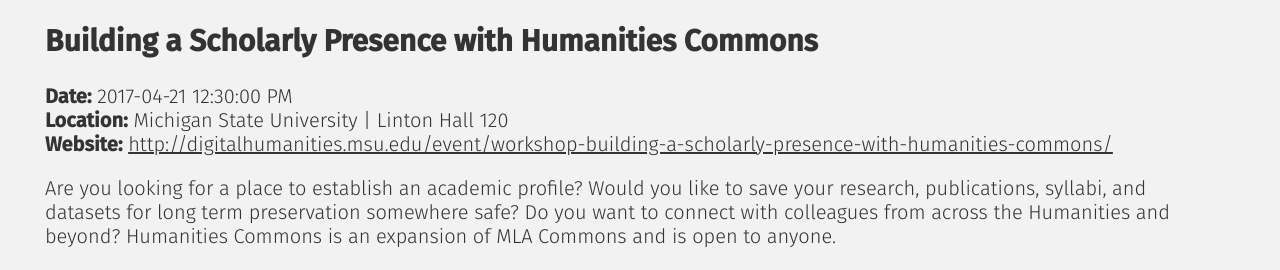
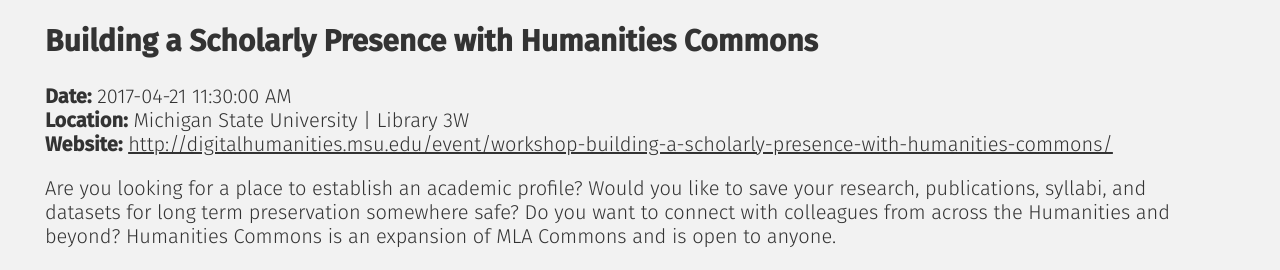
Before and after one commit to endangereddataweek/endangereddataweek.org, a Jekyll site: the page built from _events/2017-04-21-building-a-scholarly-presence-with-humanities-commons.md, in a window 1280 px wide. Shown: the part 401-671 px from the top of the page. Built offline with Jekyll 4.4.1, drawn with Linux system fonts in a browser that asks for light colours; nearby versions of some CDN libraries; a style sheet for code colours, icons or effects is not loaded.

Commit message:
update events

```diff
--- a/_events/2017-04-21-building-a-scholarly-presence-with-humanities-commons.md
+++ b/_events/2017-04-21-building-a-scholarly-presence-with-humanities-commons.md
@@ -1,9 +1,9 @@
 ---
 layout: post
 date: "2017-04-21"
-time: "12:30:00 PM"
+time: "11:30:00 AM"
 location_city: "Michigan State University"
-location_physical: "Linton Hall 120"
+location_physical: "Library 3W"
 title: "Building a Scholarly Presence with Humanities Commons"
 author: "Kristen Mapes"
 website: "http://digitalhumanities.msu.edu/event/workshop-building-a-scholarly-presence-with-humanities-commons/"
--- a/data/events_table.json
+++ b/data/events_table.json
@@ -1 +1 @@
-[{"date":"2017-04-21","location":"Michigan State University","title":"Building a Scholarly Presence with Humanities Commons","file_path":"_events/2017-04-21-building-a-scholarly-presence-with-humanities-commons.md","web_path":"/events/2017-04-21-building-a-scholarly-presence-with-humanities-commons/","link":"<a href='/events/2017-04-21-building-a-scholarly-presence-with-humanities-commons/'>Building a Scholarly Presence with Humanities Commons</a>"},{"date":"2017-04-21","location":"University of Illinois at Urbana-Champaign","title":"Data & Ethics: Information Ethics Roundtable","file_path":"_events/2017-04-21-data-ethics-information-ethics-roundtable.md","web_path":"/events/2017-04-21-data-ethics-information-ethics-roundtable/","link":"<a href='/events/2017-04-21-data-ethics-information-ethics-roundtable/'>Data & Ethics: Information Ethics Roundtable</a>"},{"date":"2017-04-18","location":"University of Nebraska at Omaha","title":"Web Scraping with R","file_path":"_events/2017-04-18-web-scraping-with-r.md","web_path":"/events/2017-04-18-web-scraping-with-r/","link":"<a href='/events/2017-04-18-web-scraping-with-r/'>Web Scraping with R</a>"}]
+[{"date":"2017-04-21","location":"Michigan State University","title":"Building a Scholarly Presence with Humanities Commons","file_path":"_events/2017-04-21-building-a-scholarly-presence-with-humanities-commons.md","web_path":"/events/2017-04-21-building-a-scholarly-presence-with-humanities-commons/","link":"<a href='/events/2017-04-21-building-a-scholarly-presence-with-humanities-commons/'>Building a Scholarly Presence with Humanities Commons</a>"},{"date":"2017-04-21","location":"University of Illinois at Urbana-Champaign","title":"Data & Ethics: Information Ethics Roundtable","file_path":"_events/2017-04-21-data-ethics-information-ethics-roundtable.md","web_path":"/events/2017-04-21-data-ethics-information-ethics-roundtable/","link":"<a href='/events/2017-04-21-data-ethics-information-ethics-roundtable/'>Data & Ethics: Information Ethics Roundtable</a>"},{"date":"2017-04-18","location":"University of Nebraska at Omaha","title":"Web Scraping with R","file_path":"_events/2017-04-18-web-scraping-with-r.md","web_path":"/events/2017-04-18-web-scraping-with-r/","link":"<a href='/events/2017-04-18-web-scraping-with-r/'>Web Scraping with R</a>"},{"date":"2017-04-18","location":"Michigan State University","title":"Write and Bite Back","file_path":"_events/2017-04-18-write-and-bite-back.md","web_path":"/events/2017-04-18-write-and-bite-back/","link":"<a href='/events/2017-04-18-write-and-bite-back/'>Write and Bite Back</a>"}]
```
Also changed, not shown: _events/2017-04-18-write-and-bite-back.md (added, +26 -0 lines), data/events_map.js (+13 -1 lines).
